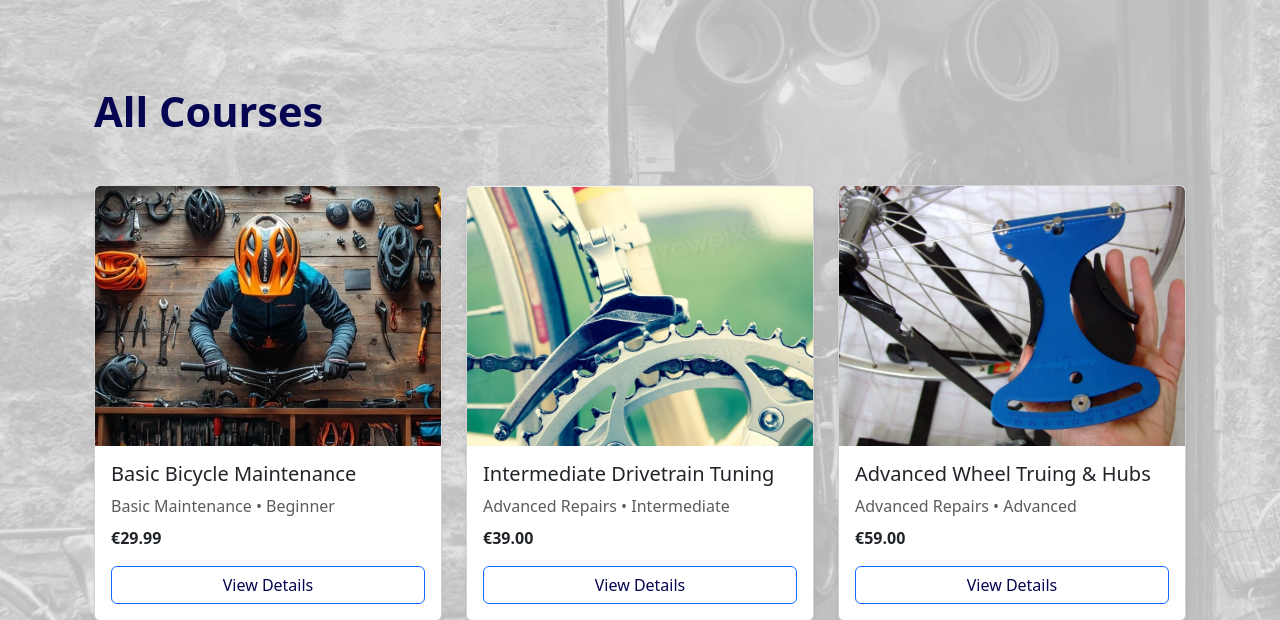
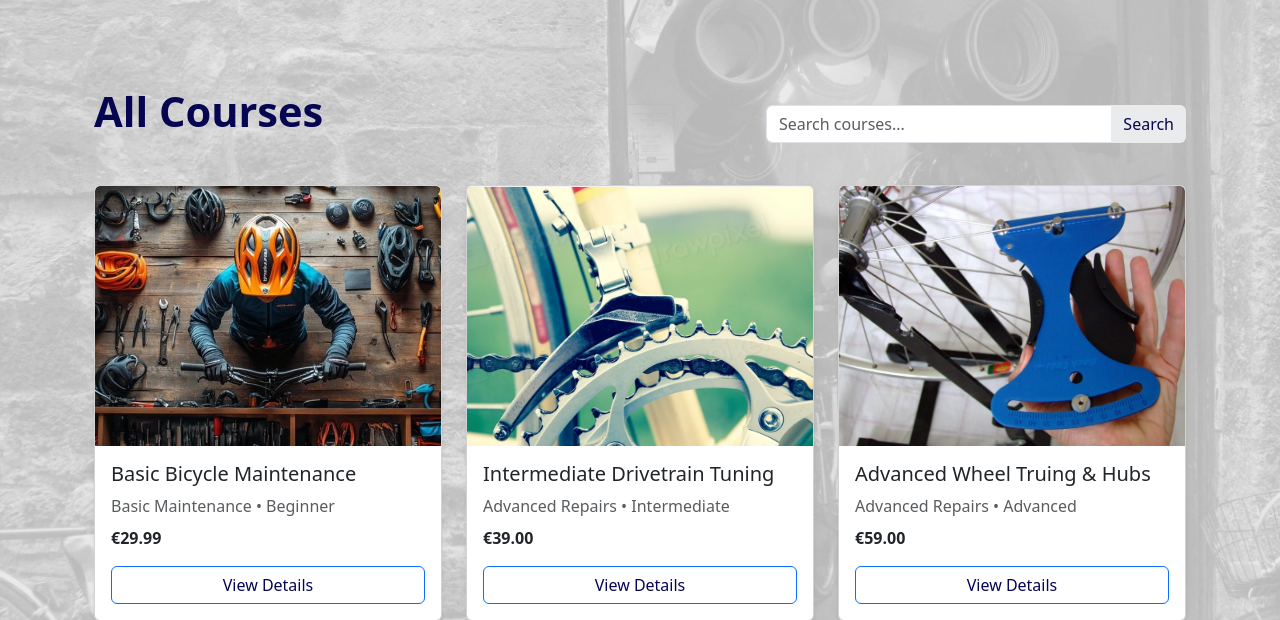
Before and after one commit to JulianaZani/codeinstituteproject5, a Django app: page /courses/ in a window 1280 px wide. Shown: the part 57-677 px from the top of the page. Run offline with Django 5.2, Linux system fonts and the light colour scheme; data comes from the database, SQL or seed files in the repository.

Commit message:
Create search form and style it

```diff
--- a/courses/templates/courses/courses.html
+++ b/courses/templates/courses/courses.html
@@ -3,7 +3,26 @@
 
 {% block content %}
   <div class="container mt-5">
-    <h1 class="all-courses-title mb-4">All Courses</h1>
+    <div class="row align-items-center mb-4 g-2">
+      <div class="col-12 col-md-6">
+        <h1 class="all-courses-title m-0">All Courses</h1>
+      </div>
+
+      <div class="col-12 col-md-6 d-flex justify-content-md-end">
+        <form action="{% url 'courses:list' %}" method="get" role="search" class="search-form w-100">
+          <div class="input-group">
+            <input
+              type="search"
+              class="form-control"
+              name="q"
+              placeholder="Search courses..."
+              value="{{ request.GET.q|default:'' }}"
+              aria-label="Search courses">
+            <button class="search-btn btn btn-outline-primary" type="submit">Search</button>
+          </div>
+        </form>
+      </div>
+    </div>
 
     {% if courses %}
       <div class="row g-4">
--- a/static/css/style.css
+++ b/static/css/style.css
@@ -9,11 +9,11 @@ body {
   background-size: cover;
 }
 
+/* Headings */
 .header-spacer {
   height: 4.5rem;
 }
 
-/* Headings */
 h1.display-4 {
   font-size: 3rem;
   font-weight: 500;
@@ -53,6 +53,18 @@ h1.display-4 {
   border-color: rgb(5, 5, 82);
 }
 
+.search-btn {
+  background-color: rgb(234, 235, 237);
+  color: rgb(5, 5, 82);
+  border: #fff;
+}
+
+/* Search Form */
+.search-form {
+  width: 100%;
+  max-width: 420px;
+}
+
 /* Images */
 .card .card-img-top {
   width: 100%;
@@ -63,3 +75,7 @@ h1.display-4 {
 .card.h-100 {
   overflow: hidden;
 }
+
+@media (max-width: 767.98px) {
+  .search-form { max-width: 100%; }
+}
```
